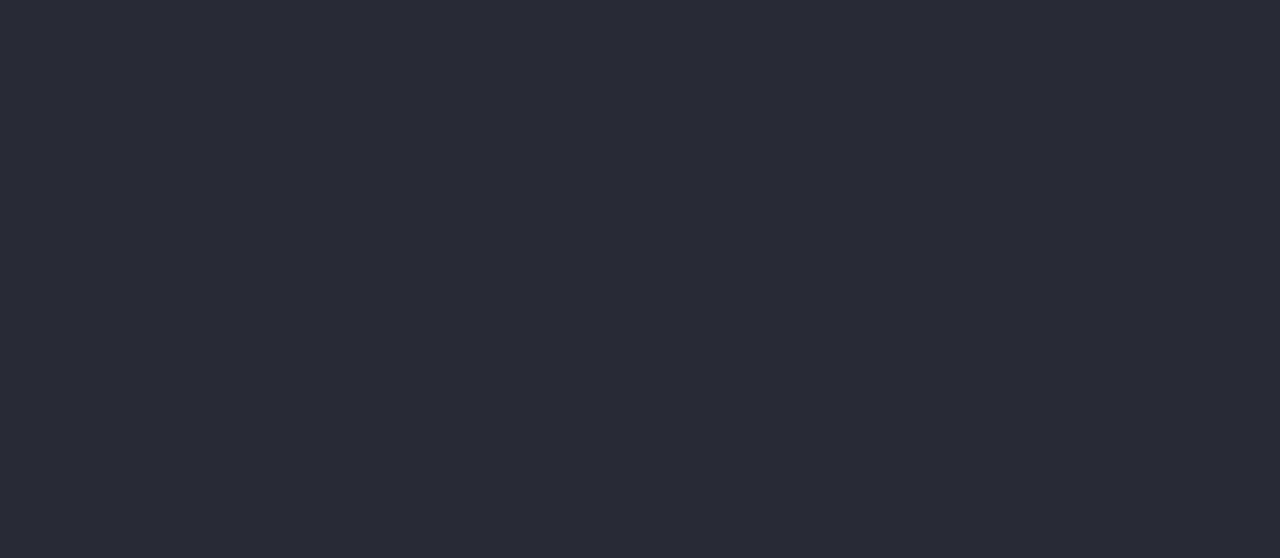
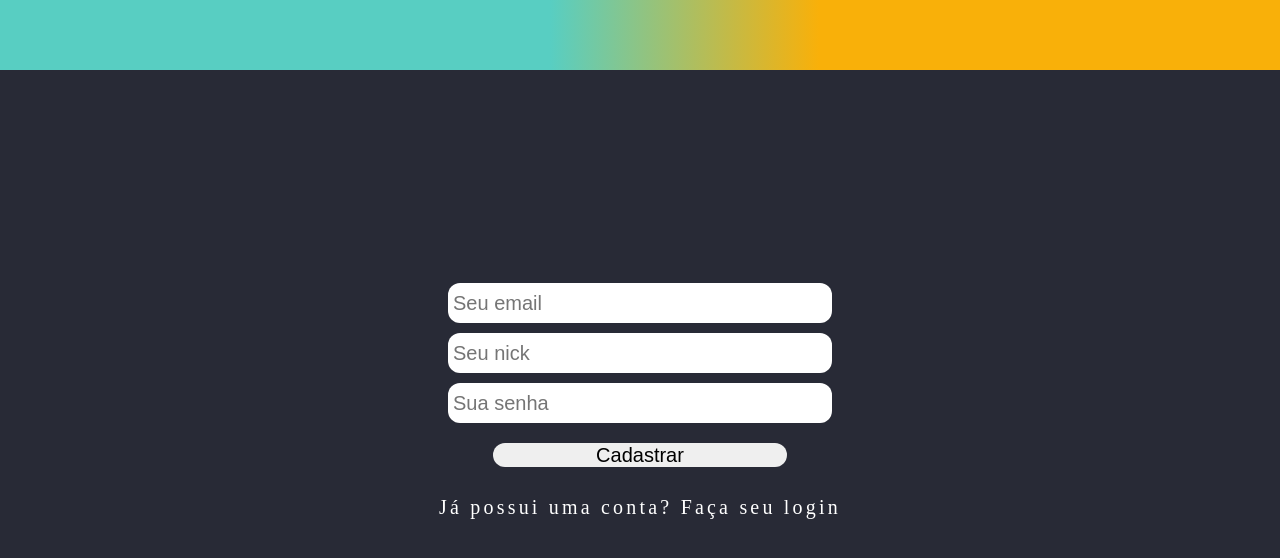
Before and after one commit to Vinicios-Pires/LobbysMakingFront, a React (Create React App) app: page /sign-up in a window 1280 px wide. Before the commit this address had no page. Shown: the top 558 px of the page. Built offline with nearby package versions, Linux system fonts and the light colour scheme.

Commit message:
feat: signup page

```diff
--- a/src/App.jsx
+++ b/src/App.jsx
@@ -6,6 +6,7 @@ import UserContext from "./contexts/UserContext";
 
 import Home from "./components/home";
 import Signin from "./components/signin";
+import Signup from "./components/signup";
 
 import "./styles/reset.css";
 import GlobalStyle from "./styles/GlobalStyle";
@@ -23,6 +24,7 @@ function App() {
 						<Routes>
 							<Route path="/" element={<Home />} />
 							<Route path="/login" element={<Signin />} />
+							<Route path="/sign-up" element={<Signup />} />
 						</Routes>
 					</BrowserRouter>
 				</UserContext.Provider>
--- a/src/components/header/header.styled.js
+++ b/src/components/header/header.styled.js
@@ -35,4 +35,9 @@ export const ButtonLoginHome = styled.button`
 
 	color: white;
 	font-weight: 700;
+	letter-spacing: 3px;
+
+	:hover {
+		cursor: pointer;
+	}
 `;
--- a/src/components/signin/index.jsx
+++ b/src/components/signin/index.jsx
@@ -1,9 +1,18 @@
+import { Link } from "react-router-dom";
+
 import { HeaderLobby } from "../header";
+
+import { Container, ToSignUp } from "./signin.styled";
 
 export default function Signin() {
 	return (
 		<>
 			<HeaderLobby />
+			<Container>
+				<Link to="/sign-up">
+					<ToSignUp>Ainda não possui uma conta?</ToSignUp>
+				</Link>
+			</Container>
 		</>
 	);
 }
--- /dev/null
+++ b/src/components/signin/signin.styled.js
@@ -0,0 +1,15 @@
+import styled from "styled-components";
+
+export const Container = styled.div`
+	width: 100vw;
+	height: 100vh;
+	display: flex;
+	justify-content: center;
+	align-items: center;
+`;
+
+export const ToSignUp = styled.h1`
+	color: white;
+	font-size: 20px;
+  letter-spacing: .2rem;
+`;
--- /dev/null
+++ b/src/components/signup/index.jsx
@@ -0,0 +1,20 @@
+import { Link } from "react-router-dom";
+
+import { HeaderLobby } from "../header";
+import Inputs from "./signup.inputs";
+
+import { Container, ToSignIn } from "./signup.styled";
+
+export default function Signup() {
+	return (
+		<>
+			<HeaderLobby />
+			<Container>
+				<Inputs />
+				<Link to="/login">
+					<ToSignIn>Já possui uma conta? Faça seu login</ToSignIn>
+				</Link>
+			</Container>
+		</>
+	);
+}
--- /dev/null
+++ b/src/components/signup/signup.inputs.jsx
@@ -0,0 +1,63 @@
+import { useState } from "react";
+import { useNavigate } from "react-router-dom";
+import axios from "axios";
+
+import { Input, Button } from "./signup.styled";
+
+export default function Inputs() {
+	const navigate = useNavigate();
+
+	const [email, setEmail] = useState("");
+	const [username, setUsername] = useState("");
+	const [password, setPassword] = useState("");
+
+	const [isLoading, setIsLoading] = useState(false);
+
+	async function handleSubmit(e) {
+		e.preventDefault();
+
+		setIsLoading(true);
+
+		try {
+			await axios.post(`${process.env.REACT_APP_API_URL}/signup`, {
+				email,
+				username,
+				password,
+			});
+
+			alert("Cadastrado com sucesso!");
+			navigate("/login");
+		} catch (e) {
+			alert("Infelizmente nao foi possivel realizar o cadastro :(");
+			console.log(e);
+		} finally {
+			setIsLoading(false);
+		}
+	}
+
+	return (
+		<>
+			<Input
+				placeholder="Seu email"
+				type="text"
+				value={email}
+				onChange={(e) => setEmail(e.target.value)}
+			/>
+			<Input
+				placeholder="Seu nick"
+				type="text"
+				value={username}
+				onChange={(e) => setUsername(e.target.value)}
+			/>
+			<Input
+				placeholder="Sua senha"
+				type="password"
+				value={password}
+				onChange={(e) => setPassword(e.target.value)}
+			/>
+			<Button type="submit" onClick={handleSubmit}>
+				{isLoading ? "Cadastrando..." : "Cadastrar"}
+			</Button>
+		</>
+	);
+}
--- /dev/null
+++ b/src/components/signup/signup.styled.js
@@ -0,0 +1,44 @@
+import styled from "styled-components";
+
+export const Container = styled.div`
+	width: 100vw;
+	height: 100vh;
+	display: flex;
+	flex-direction: column;
+	justify-content: center;
+	align-items: center;
+`;
+
+export const ToSignIn = styled.h1`
+	color: white;
+	font-size: 20px;
+	letter-spacing: 0.2rem;
+`;
+
+export const Input = styled.input`
+	width: 30%;
+	height: 5%;
+
+	padding: 5px;
+	font-size: 20px;
+	color: black;
+
+	margin-bottom: 10px;
+
+	border-radius: 12px;
+
+	:last-of-type {
+		margin-bottom: 20px;
+	}
+`;
+
+export const Button = styled.button`
+	width: 23%;
+	height: 3%;
+
+	font-size: 20px;
+
+	border-radius: 12px;
+
+	margin-bottom: 30px;
+`;
```
